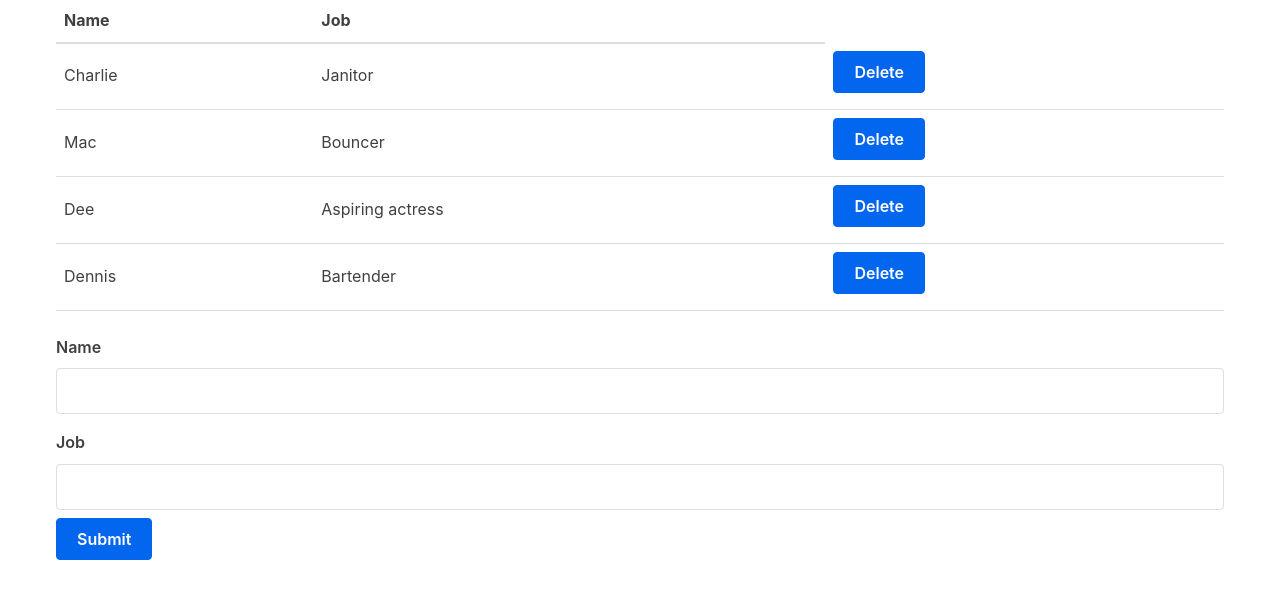
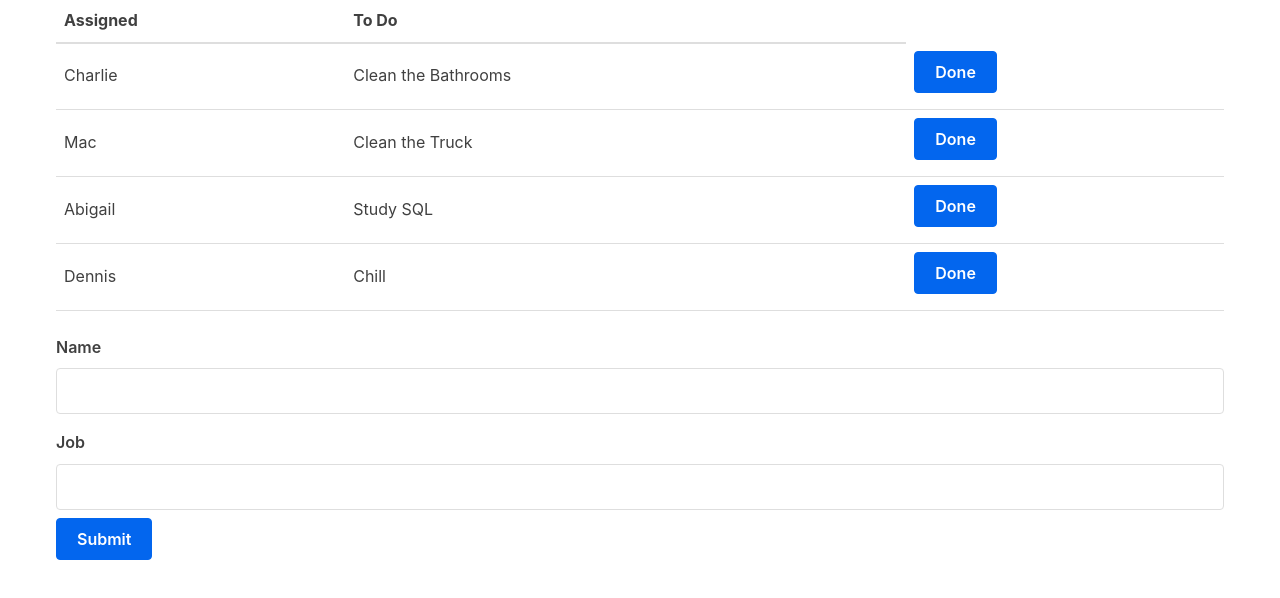
Before and after one commit to ALarCor/CSC-307-app, a React (Vite) app in the folder react-frontend/: page / in a window 1280 px wide. Shown: the top 598 px of the page. Built offline with nearby package versions, Linux system fonts and the light colour scheme.

Commit message:
changed to list

```diff
--- a/react-frontend/src/MyApp.jsx
+++ b/react-frontend/src/MyApp.jsx
@@ -7,19 +7,19 @@ function MyApp() {
   const [characters, setCharacters] = useState([
     {
       name: "Charlie",
-      job: "Janitor",
+      job: "Clean the Bathrooms",
     },
     {
       name: "Mac",
-      job: "Bouncer",
+      job: "Clean the Truck",
     },
     {
-      name: "Dee",
-      job: "Aspiring actress",
+      name: "Abigail",
+      job: "Study SQL",
     },
     {
       name: "Dennis",
-      job: "Bartender",
+      job: "Chill",
     },
   ]);
 
--- a/react-frontend/src/Table.jsx
+++ b/react-frontend/src/Table.jsx
@@ -5,8 +5,8 @@ function TableHeader() {
     return (
       <thead>
         <tr>
-          <th>Name</th>
-          <th>Job</th>
+          <th>Assigned</th>
+          <th>To Do</th>
         </tr>
       </thead>
     );
@@ -22,7 +22,7 @@ function TableHeader() {
           <td>{row.name}</td>
           <td>{row.job}</td>
           <td><button onClick={() => props.removeCharacter(index)}>
-      Delete
+      Done
     </button>
     </td>
         </tr>
```
Also changed, not shown: 2 other files (tests, documents, lock files or other folders).
